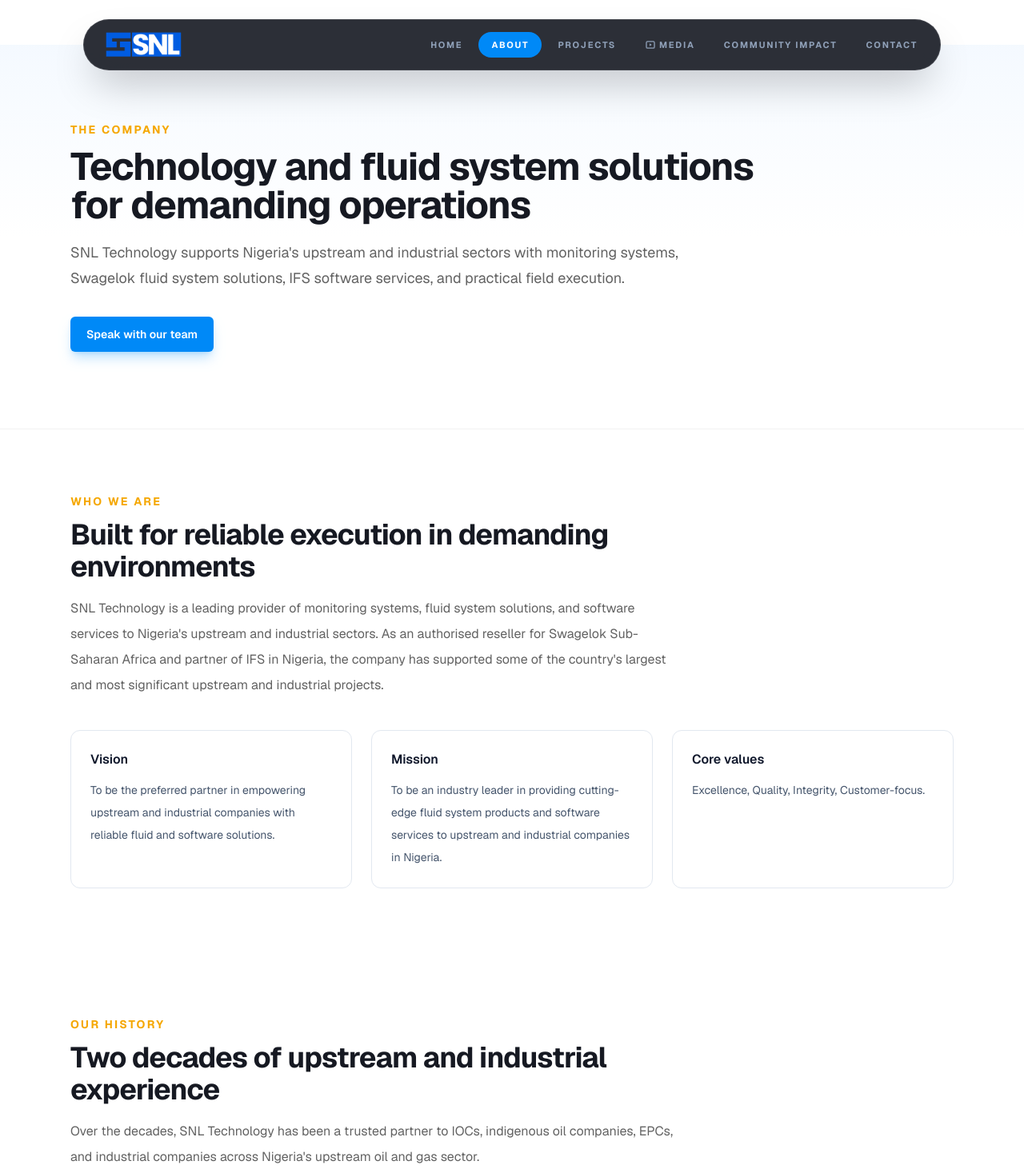
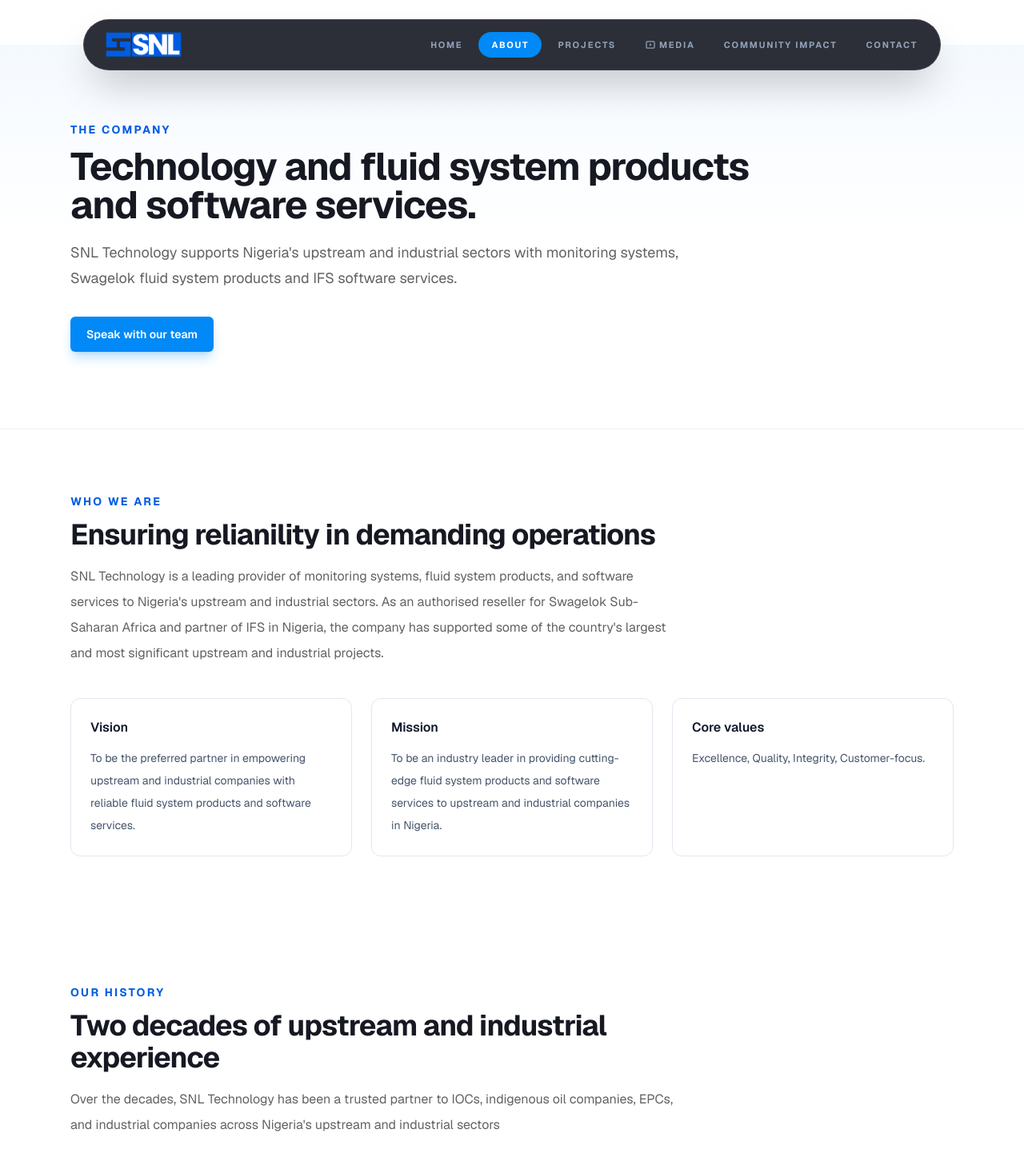
Before and after one commit to Hazanhebrahim/snl-backup, a Next.js app: page /about in a window 1280 px wide. Shown: the top 1462 px of the page at 80% size. Built offline with nearby package versions, Linux system fonts and the light colour scheme.

Commit message:
feat: update content and styling across About and Projects pages for clarity and consistency

```diff
--- a/src/app/about/page.tsx
+++ b/src/app/about/page.tsx
@@ -19,21 +19,22 @@
     <>
       <PageIntro
         eyebrow="The Company"
-        title="Technology and fluid system solutions for demanding operations"
-        description="SNL Technology supports Nigeria's upstream and industrial sectors with monitoring systems, Swagelok fluid system solutions, IFS software services, and practical field execution."
+        title="Technology and fluid system products and software services."
+        description="SNL Technology supports Nigeria's upstream and industrial sectors with monitoring systems, Swagelok fluid system products and IFS software services."
         primaryCta={{ href: "/contact", label: "Speak with our team" }}
       />
 
       <Section
         eyebrow="Who we are"
-        title="Built for reliable execution in demanding environments"
-        description="SNL Technology is a leading provider of monitoring systems, fluid system solutions, and software services to Nigeria's upstream and industrial sectors. As an authorised reseller for Swagelok Sub-Saharan Africa and partner of IFS in Nigeria, the company has supported some of the country's largest and most significant upstream and industrial projects.">
+        title="Ensuring relianility in demanding operations"
+        description="SNL Technology is a leading provider of monitoring systems, fluid system products, and software services to Nigeria's upstream and industrial sectors. As an authorised reseller for Swagelok Sub-Saharan Africa and partner of IFS in Nigeria, the company has supported some of the country's largest and most significant upstream and industrial projects.">
         <div className="grid gap-6 md:grid-cols-3">
           <div className="rounded-xl border border-slate-200 p-6">
             <h3 className="font-semibold text-slate-900">Vision</h3>
             <p className="mt-3 text-sm leading-7 text-slate-600">
               To be the preferred partner in empowering upstream and industrial
-              companies with reliable fluid and software solutions.
+              companies with reliable fluid system products and software
+              services.
             </p>
           </div>
           <div className="rounded-xl border border-slate-200 p-6">
@@ -56,7 +57,7 @@
       <Section
         eyebrow="Our history"
         title="Two decades of upstream and industrial experience"
-        description="Over the decades, SNL Technology has been a trusted partner to IOCs, indigenous oil companies, EPCs, and industrial companies across Nigeria's upstream oil and gas sector.">
+        description="Over the decades, SNL Technology has been a trusted partner to IOCs, indigenous oil companies, EPCs, and industrial companies across Nigeria's upstream and industrial sectors">
         <div className="grid gap-8 lg:grid-cols-[1fr_1fr] lg:items-center">
           <div className="overflow-hidden rounded-xl border border-slate-200">
             <Image
@@ -84,7 +85,7 @@
 
       <Section
         eyebrow="Credentials"
-        title="Experience and partnerships"
+        title="Experience and Affiliations"
         description="The depth and trust that underpin every engagement.">
         <div className="grid gap-5 sm:grid-cols-3">
           {differentiators.map((item) => (
--- a/src/app/project/page.tsx
+++ b/src/app/project/page.tsx
@@ -85,9 +85,9 @@
   return (
     <>
       <PageIntro
-        eyebrow="Project"
-        title="Delivery support for critical operating environments"
-        description="SNL Technology supports project teams with practical engineering capability across fluid systems, monitoring, enterprise software, and field execution."
+        eyebrow=""
+        title="Delivering support for critical operating environments"
+        description="SNL Technology supports project teams with reliable products and services across fluid systems and enterprise software."
         primaryCta={{ href: "/contact", label: "Discuss a project" }}
       />
 
@@ -101,9 +101,7 @@
               key={project.title}
               className="rounded-xl border border-slate-200 bg-white p-6 shadow-sm">
               <div className="flex items-start justify-between gap-4">
-                <h2 className="text-lg font-bold text-navy">
-                  {project.title}
-                </h2>
+                <h2 className="text-lg font-bold text-navy">{project.title}</h2>
                 <span className="shrink-0 rounded-md bg-primary/10 px-3 py-1 text-sm font-bold text-primary">
                   {project.year}
                 </span>
@@ -150,7 +148,9 @@
           />
           <div className="grid gap-5 sm:grid-cols-2">
             {projectTracks.map((track) => (
-              <article key={track.title} className="rounded-xl border border-slate-200 bg-white p-6">
+              <article
+                key={track.title}
+                className="rounded-xl border border-slate-200 bg-white p-6">
                 <h2 className="text-lg font-bold text-navy">{track.title}</h2>
                 <p className="mt-3 text-sm leading-7 text-slate-600">
                   {track.description}
@@ -167,7 +167,9 @@
         description="As approved project information becomes available, this section should carry client sector, scope, products or systems supplied, dates, photos, safety notes, and measurable results.">
         <div className="grid gap-5 md:grid-cols-4">
           {proofPoints.map((point) => (
-            <div key={point} className="rounded-xl border border-slate-200 bg-slate-50 p-6">
+            <div
+              key={point}
+              className="rounded-xl border border-slate-200 bg-slate-50 p-6">
               <p className="text-sm font-semibold leading-7 text-slate-800">
                 {point}
               </p>
--- a/src/components/sections/about/leadership-section.tsx
+++ b/src/components/sections/about/leadership-section.tsx
@@ -10,6 +10,7 @@
   summary: string;
   bio: string[];
   image?: string;
+  imageClassName?: string;
   linkedin?: string;
 };
 
@@ -45,19 +46,15 @@
   return (
     <>
       <div className="grid gap-5 md:grid-cols-2 xl:grid-cols-3">
-        {leaders.map((leader, index) => (
+        {leaders.map((leader) => (
           <article
             key={leader.name}
-            className={`flex min-h-96 flex-col overflow-hidden rounded-lg border border-slate-200 bg-white shadow-sm transition-all duration-300 hover:-translate-y-1 hover:border-primary/30 hover:shadow-xl hover:shadow-primary/10 ${
-              index === 0 ? "xl:col-span-2 xl:grid xl:grid-cols-[minmax(260px,0.85fr)_1fr]" : ""
-            }`}>
+            className="flex min-h-96 flex-col overflow-hidden rounded-lg border border-slate-200 bg-white shadow-sm transition-all duration-300 hover:-translate-y-1 hover:border-primary/30 hover:shadow-xl hover:shadow-primary/10">
             <ProfileImage
               leader={leader}
               failedImages={failedImages}
               setFailedImages={setFailedImages}
-              className={`aspect-4/3 w-full ${
-                index === 0 ? "xl:aspect-auto xl:h-full" : ""
-              }`}
+              className="aspect-4/3 w-full"
             />
             <div className="flex flex-1 flex-col p-6">
               <div className="flex items-start justify-between gap-4">
@@ -81,9 +78,7 @@
                 ) : null}
               </div>
               <p className="mt-5 flex-1 text-sm leading-7 text-slate-600">
-                {index === 0
-                  ? `${leader.summary} His expertise spans petroleum economics, production optimization, reservoir management, and technology-driven business transformation.`
-                  : leader.summary}
+                {leader.summary}
               </p>
               <button
                 type="button"
@@ -186,7 +181,7 @@
           alt={`${leader.name} portrait`}
           fill
           sizes="(min-width: 1280px) 33vw, (min-width: 768px) 50vw, 100vw"
-          className="object-cover object-top"
+          className={`object-cover ${leader.imageClassName ?? "object-top"}`}
           onError={() =>
             setFailedImages((current) => ({
               ...current,
--- a/src/components/sections/page-intro.tsx
+++ b/src/components/sections/page-intro.tsx
@@ -19,7 +19,7 @@
     <section className="relative overflow-hidden border-b border-muted bg-linear-to-b from-primary/5 via-white to-white py-16 mt-14 sm:py-24">
       <div className="mx-auto w-full max-w-6xl px-6 relative z-10">
         {eyebrow ? (
-          <p className="text-sm font-bold uppercase tracking-[0.16em] text-accent">
+          <p className="text-sm font-bold uppercase tracking-[0.16em] text-eyebrow">
             {eyebrow}
           </p>
         ) : null}
--- a/src/components/ui/section.tsx
+++ b/src/components/ui/section.tsx
@@ -22,7 +22,7 @@
       <div className="mx-auto w-full max-w-6xl px-6">
         <div className="max-w-3xl">
           {eyebrow ? (
-            <p className="text-sm font-bold uppercase tracking-[0.16em] text-accent">
+            <p className="text-sm font-bold uppercase tracking-[0.16em] text-eyebrow">
               {eyebrow}
             </p>
           ) : null}
--- a/src/content/site.ts
+++ b/src/content/site.ts
@@ -211,6 +211,7 @@
       "Beyond his corporate responsibilities, Ladi is a passionate social entrepreneur and the founder of Innovate, a non-profit initiative focused on career development and business empowerment for young Nigerians.",
     ],
     image: "/images/team/ladi-soyombo.jpg",
+    imageClassName: "object-[50%_26%]",
     linkedin: "https://www.linkedin.com/in/ladi-soyombo-baa83720",
   },
   {
@@ -263,6 +264,7 @@
       "At SNL Technology, Akingbemi has successfully onboarded new clients, reactivated inactive accounts, and contributed to expanding the company's market presence through strategic engagement and professional platforms. He is passionate about building sustainable business relationships and positioning the company for long-term growth and industry relevance.",
     ],
     image: "/images/team/akingbemi-akiode.jpg",
+    imageClassName: "object-[50%_18%]",
     linkedin: "https://www.linkedin.com/in/akingbemi-akiode-sep-sbdp-286ba712",
   },
   {
```
